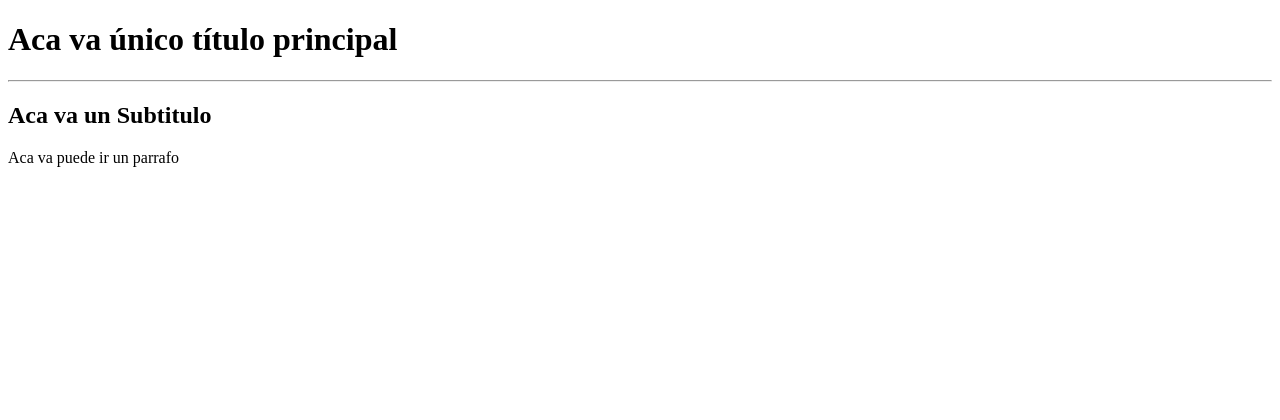
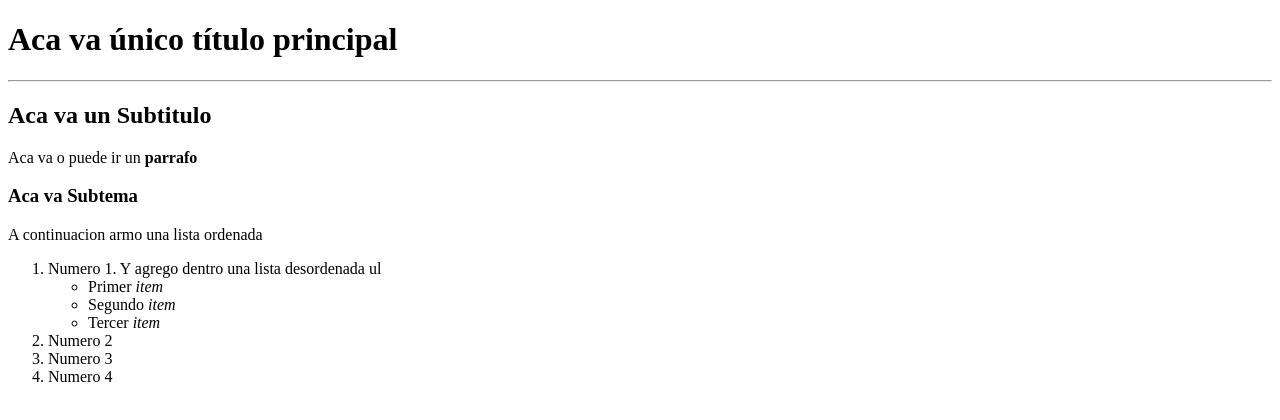
Before and after one commit to TICAMOLINA/Practica-solo, a plain HTML site: page index.html in a window 1280 px wide. Drawn offline with Linux system fonts and the light colour scheme.

Commit message:
Agregue Dentro del h3 una lista ordenada que contiene lista desordenada

```diff
--- a/index.html
+++ b/index.html
@@ -8,7 +8,20 @@
     <h1>Aca va único título principal</h1>
     <hr>
     <h2>Aca va un Subtitulo</h2>
-    <p>Aca va puede ir un parrafo</p>
+    <p>Aca va o puede ir un <b>parrafo</b></p>
 
+        <h3>Aca va Subtema</h3>
+        <p>A continuacion armo una lista ordenada</p>
+        <ol>
+            <li>Numero 1. Y agrego dentro una lista desordenada ul
+            <ul>
+                <li>Primer <i>item</i></li>
+                <li>Segundo <i>item</i></li>
+                <li>Tercer <i>item</i></li>
+            </ul></li>
+            <li>Numero 2</li>
+            <li>Numero 3</li>
+            <li>Numero 4</li>
+        </ol>
 </body>
 </html>
```
